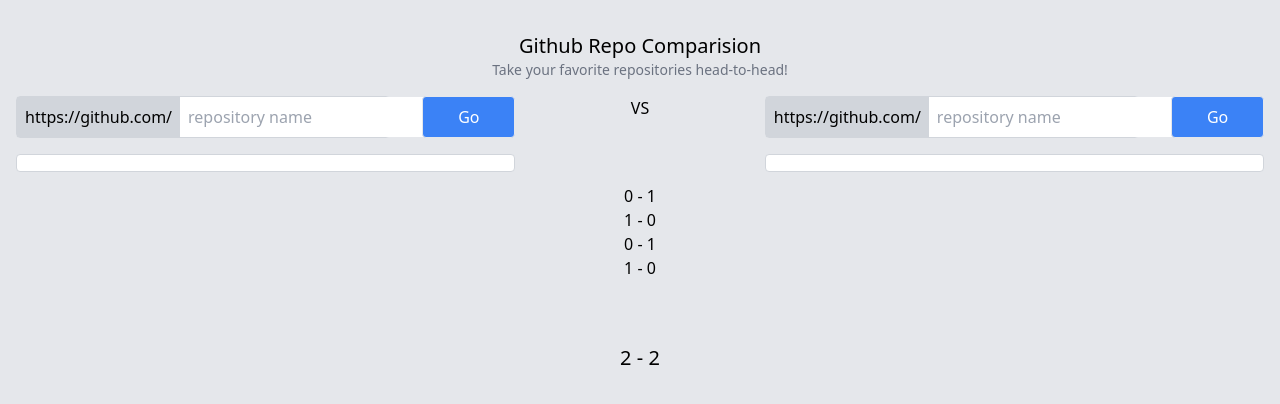
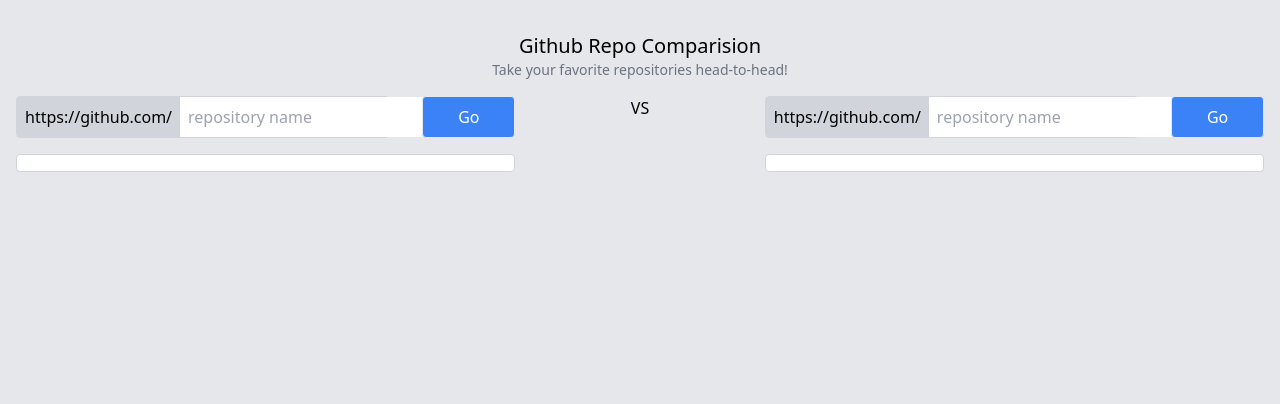
Before and after one commit to bunday/repository-compare, a React (Create React App) app: page / in a window 1280 px wide. Shown: the top 404 px of the page. Built offline with nearby package versions, Linux system fonts and the light colour scheme.

Commit message:
stat card content

```diff
--- a/src/components/StatCard.js
+++ b/src/components/StatCard.js
@@ -1,20 +1,35 @@
-import React from 'react'
+import React from "react";
 
-export default function StatCard() {
+export default function StatCard({ state }) {
+  const { result } = state;
+  let totalFirst = result ? result.filter((res) => res.first === 1).length : 0;
+  let totalSecond = result
+    ? result.filter((res) => res.second === 1).length
+    : 0;
+  const getRepositorySignal = () => {
+    if (!result) return;
+    return result.map((res, i) => {
+      return (
+        <div key={i} className="text-center">
+          {" "}
+          {res.first} - {res.second}
+        </div>
+      );
+    });
+  };
   return (
     <div className="w-1/5">
       <div className="flex justify-center items-center">
         <span> VS </span>
       </div>
+      <div className="flex flex-col pt-16">{getRepositorySignal()}</div>
+      {result && (
         <div className="flex flex-col pt-16">
-            <div className="text-center">0 - 1</div>
-            <div className="text-center">1 - 0</div>
-            <div className="text-center">0 - 1</div>
-            <div className="text-center">1 - 0</div>
-          </div>
-          <div className="flex flex-col pt-16">
-            <div className="text-center text-xl">2 - 2</div>
+          <div className="text-center text-xl">
+            {totalFirst} - {totalSecond}
           </div>
         </div>
-    )
+      )}
+    </div>
+  );
 }
```
Lines whose indentation alone changed are shown as unchanged.
